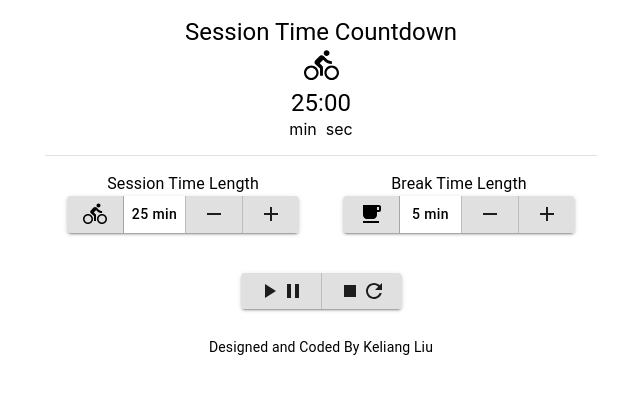
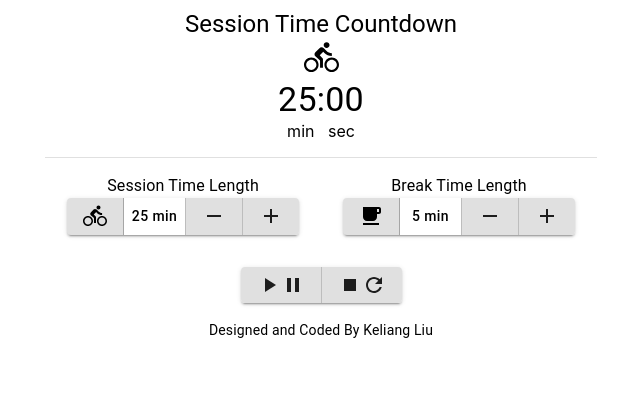
Before and after one commit to ke-liang-liu/timer, a React (Create React App) app: page / in a window 1280 px wide. Shown: the top 394 px of the page, without its empty margins (319-959 px from the left). Built offline with nearby package versions, Linux system fonts and the light colour scheme.

Commit message:
change some styles, make clock numbers bigger

```diff
--- a/src/App.js
+++ b/src/App.js
@@ -52,9 +52,6 @@ function App() {
 
   const reset = () => {
     clearInterval(intervalID);
-    // setBreakLength(5);
-    // setSessionLength(25);
-    // setDisplayTimeLeft('25:00');
     setRemainSeconds(sessionLength * 60);
     setStatus('stop');
     setType('Session');
@@ -137,10 +134,10 @@ function App() {
         ) : (
             <div><FreeBreakfastIcon fontSize='large' /></div>
           )}
-        <Typography variant="h5">
+        <Typography variant="h4">
           <span id='time-left'>{displayTimeLeft}</span><br />
         </Typography>
-        <span>min&nbsp;&nbsp;sec</span>
+        <span>min&nbsp;&nbsp;&nbsp;sec</span>
         <Divider className={classes.divider} />
 
         <Grid container>
@@ -152,7 +149,7 @@ function App() {
               </Button>
               <Button className={classes.textBtn} variant='text' disabled style={{ color: 'black' }}>
                 <span id='session-length'>{sessionLength}</span>&nbsp;min
-            </Button>
+              </Button>
               <Button id='session-decrement' disabled={status === 'running'} aria-label="decrement" onClick={handleSessionLength} value='-1'>
                 <RemoveIcon />
               </Button>
--- a/src/styles.js
+++ b/src/styles.js
@@ -6,7 +6,7 @@ const useStyles = makeStyles(theme => ({
     // [theme.breakpoints.up('sm')]: {
     //   textAlign: 'left',
     // },
-    paddingTop: theme.spacing(2),
+    paddingTop: theme.spacing(1),
   },
   textBtn: {
     width: 62,
@@ -17,17 +17,17 @@ const useStyles = makeStyles(theme => ({
     margin: theme.spacing(2, 0),
   },
   sessionControl: {
-    marginBottom: theme.spacing(2),
+    marginBottom: theme.spacing(1),
   },
   breakControl: {
-    marginBottom: theme.spacing(2),
+    marginBottom: theme.spacing(1),
   },
   playControl: {
-    marginBottom: theme.spacing(2),
+    marginBottom: theme.spacing(1),
   },
   developer: {
     margin: 'auto',
-    marginTop: theme.spacing(1.6),
+    marginTop: theme.spacing(1.2),
   }
 }));
 
```
